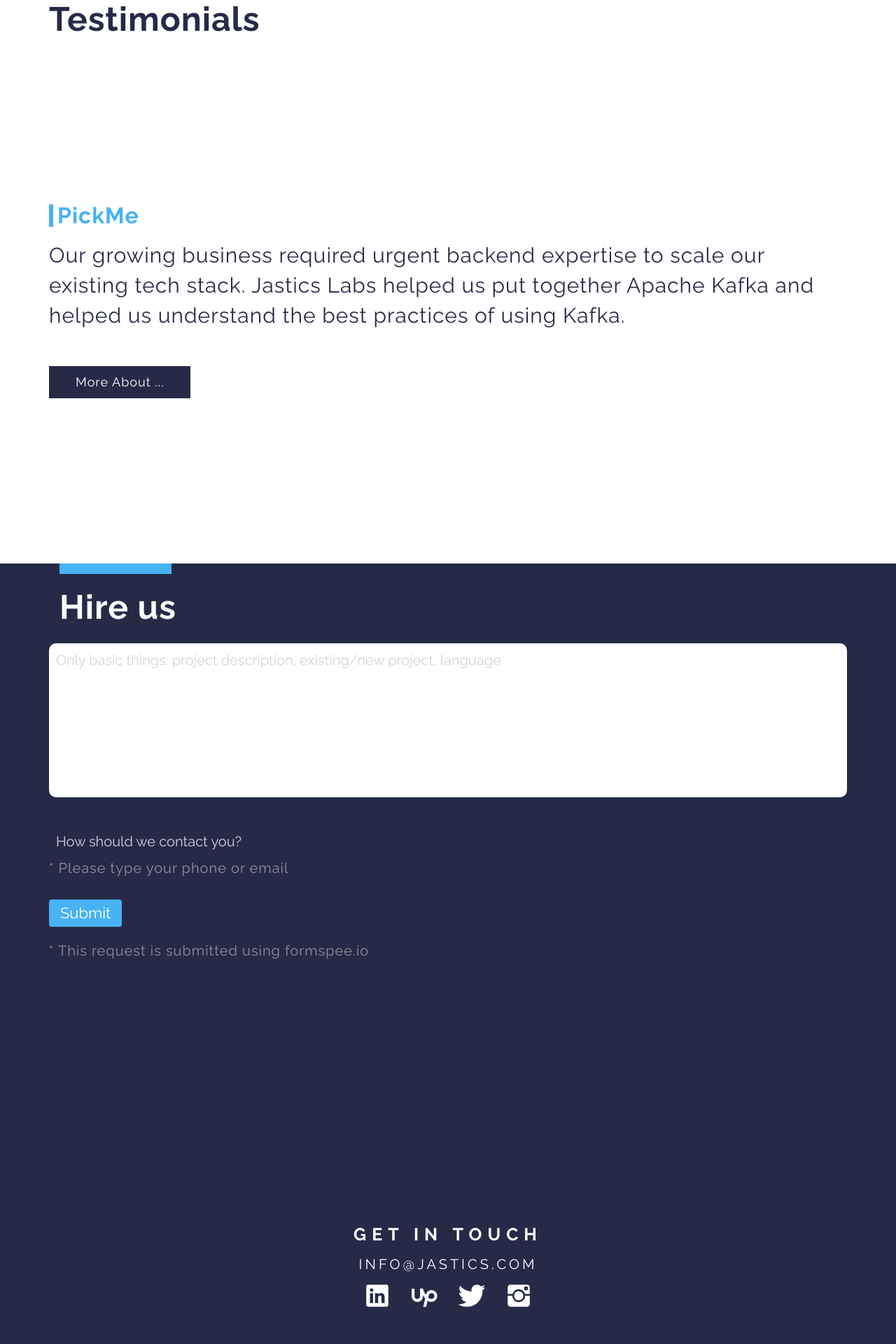
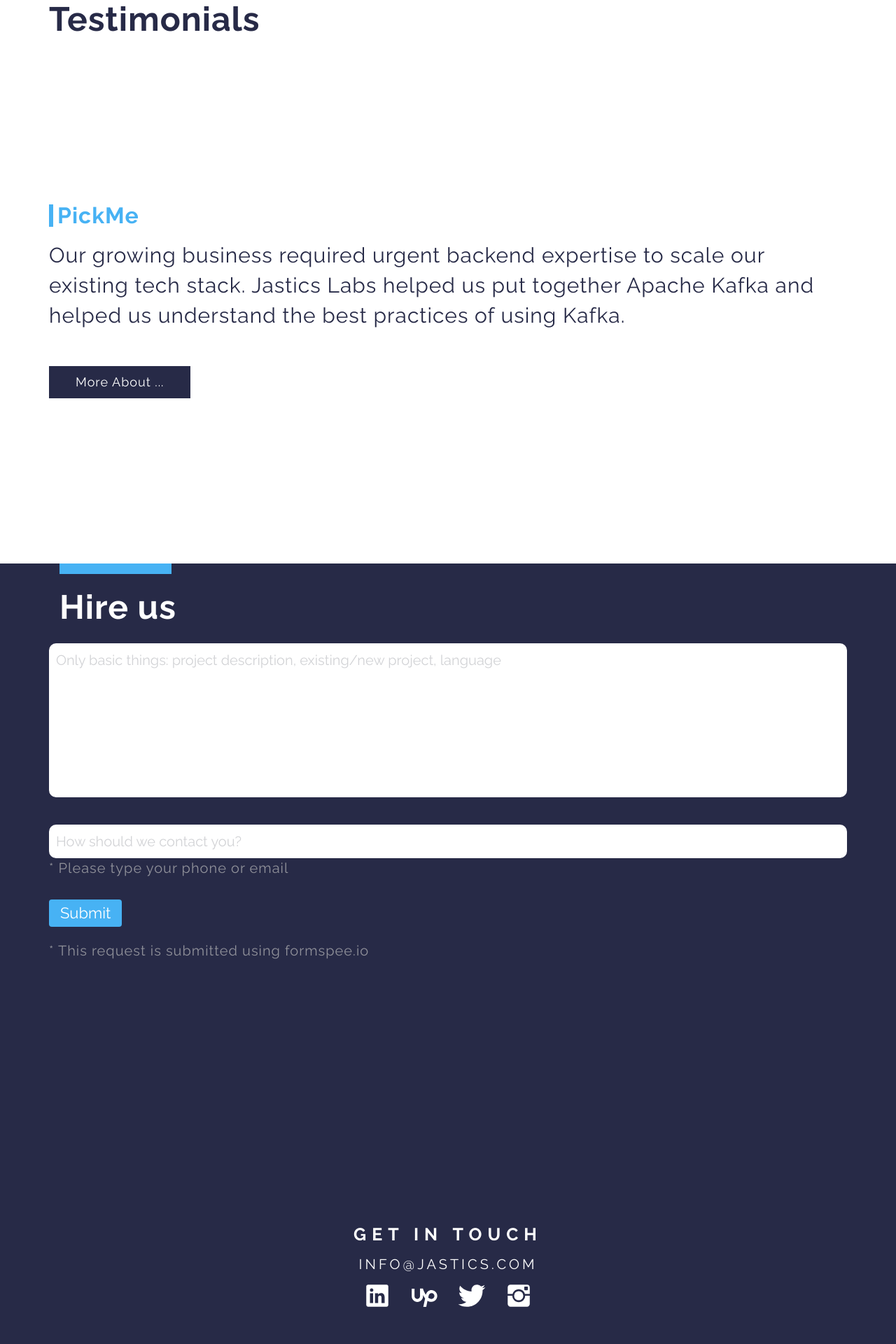
Before and after one commit to ivanursul/jastics, a Jekyll site: the page built from index.md, in a window 1280 px wide. Shown: the part 2795-4715 px from the top of the page at 70% size. Built offline with Jekyll 4.4.1, drawn with Linux system fonts in a browser that asks for light colours.

```diff
--- a/_includes/hire-us.html
+++ b/_includes/hire-us.html
@@ -23,7 +23,7 @@
               </div>
 
               <div class="centering hire-us-element hire-us-font">
-                  <input name="contact" type="text" class="hire-us-textarea" placeholder="How should we contact you?">
+                  <input name="contact" type="text" class="hire-us-home-textarea" placeholder="How should we contact you?">
                   <div class="hire-note">
                       * Please type your phone or email
                   </div>
```
